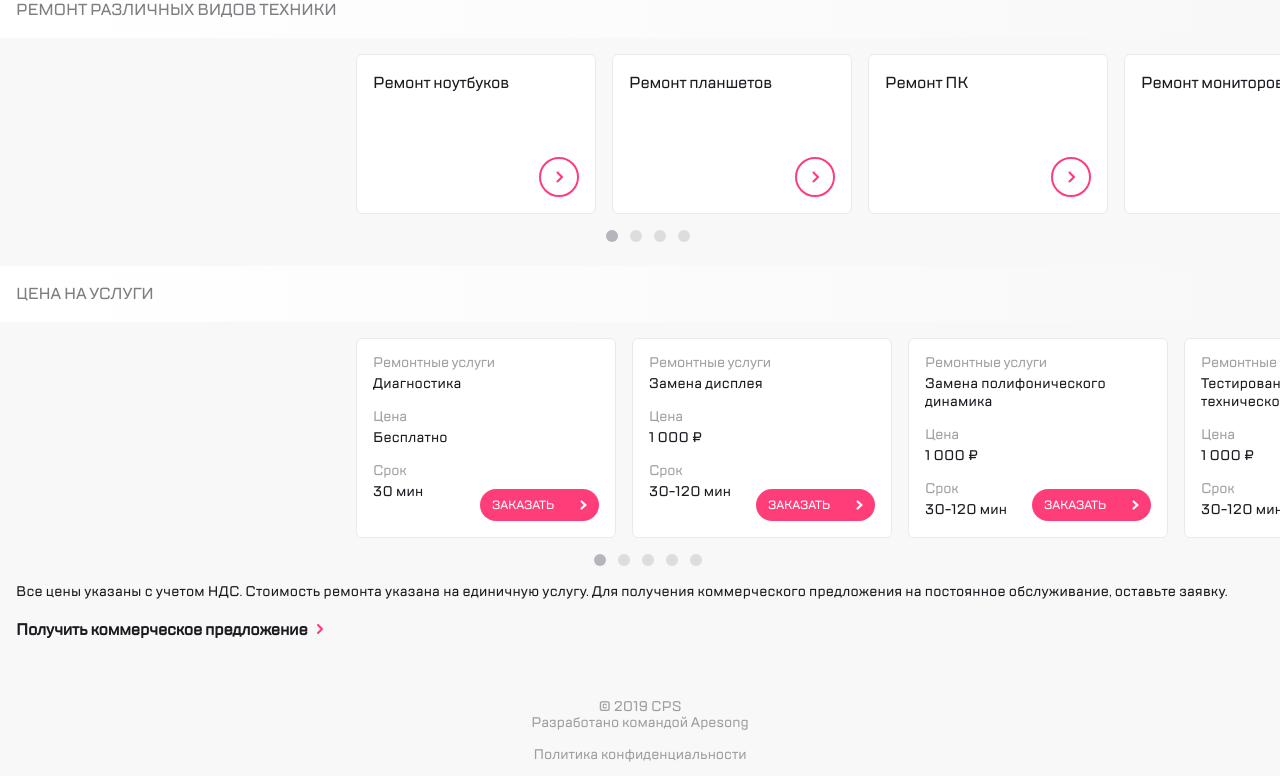
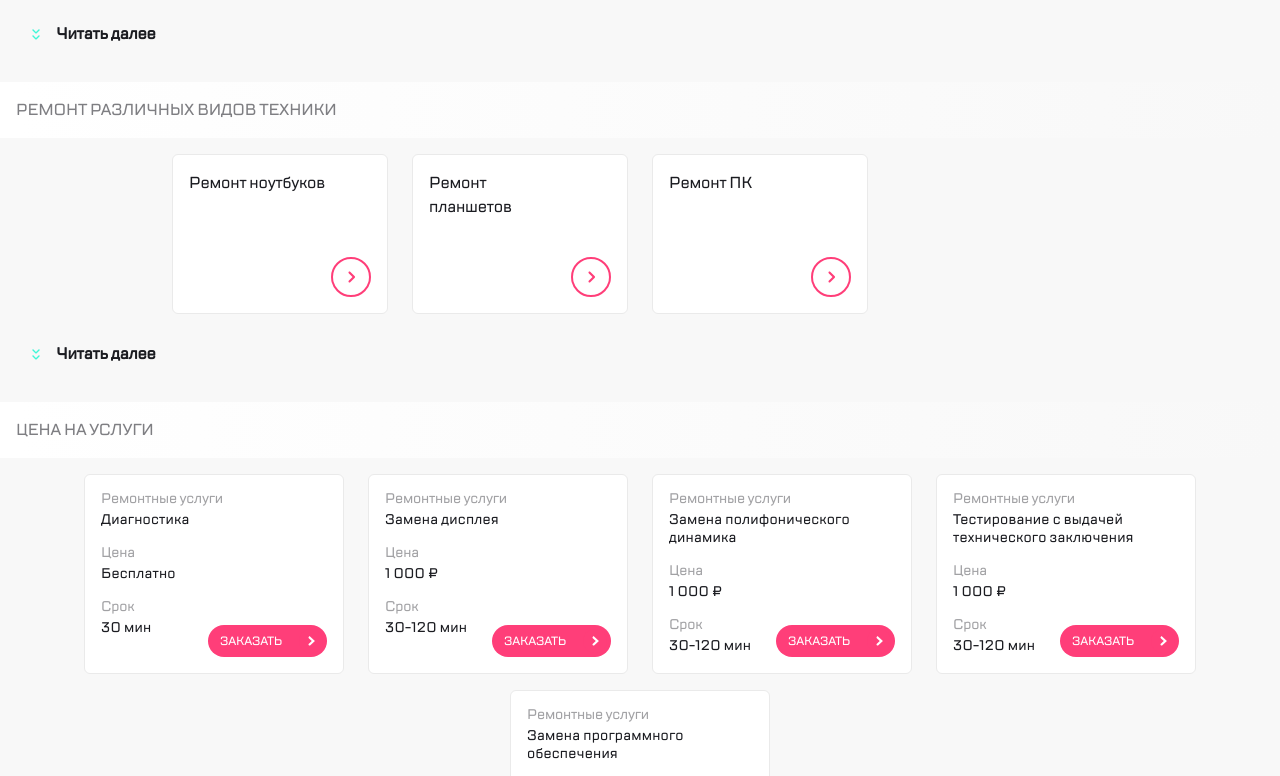
Before and after one commit to Nef-st/cps-layout-mobile-first, a website built with webpack: page src/index.html in a window 1280 px wide. Shown: the part 734-1510 px from the top of the page. Built offline with nearby package versions, Linux system fonts and the light colour scheme.

Commit message:
update read more list

```diff
--- a/src/index.html
+++ b/src/index.html
@@ -180,9 +180,7 @@
                 <br />
               </div>
             </div>
-            <div
-              class="about-us--button read-more__button button button--name--read-more"
-            >
+            <div class="button button--name--read-more">
               <img
                 wight="24px"
                 height="24px"
@@ -196,7 +194,6 @@
           <img
             class="about-us--img"
             width="100%"
-            height="auto"
             src="./img/logo-photo.png"
             alt="photo"
           />
@@ -208,7 +205,7 @@
             </p>
           </header>
           <div class="slider__container slider__container--brands">
-            <div class="slider">
+            <div class="slider read-more__list">
               <div class="slider__item brands__item">
                 <a class="brands__item--link" href="#">
                   <img
@@ -269,7 +266,7 @@
                   <img src="./img/button-go.svg" alt="go" />
                 </a>
               </div>
-              <div class="slider__item brands__item">
+              <div class="slider__item brands__item hidden">
                 <a class="brands__item--link" href="#">
                   <img
                     src="./img/logo-acer.png"
@@ -279,7 +276,7 @@
                   <img src="./img/button-go.svg" alt="go" />
                 </a>
               </div>
-              <div class="slider__item brands__item">
+              <div class="slider__item brands__item hidden">
                 <a class="brands__item--link" href="#">
                   <img
                     src="./img/logo-sony.png"
@@ -289,6 +286,15 @@
                   <img src="./img/button-go.svg" alt="go" />
                 </a>
               </div>
+            </div>
+            <div class="button button--name--read-more">
+              <img
+                wight="24px"
+                height="24px"
+                src="./img/button-expand.svg"
+                alt="|"
+              />
+              <p>Читать далее</p>
             </div>
             <div class="slider__pagination">
               <span class="slider__dot"></span>
@@ -307,7 +313,7 @@
             <p class="section-header--text">Ремонт различных видов техники </p>
           </header>
           <div class="slider__container slider__container--techniques">
-            <div class="slider technique__list">
+            <div class="slider technique__list read-more__list">
               <div class="slider__item technique__list--item">
                 <a href="#" class="technique__list--link">
                   <div class="technique__list--text">Ремонт ноутбуков </div>
@@ -341,7 +347,7 @@
                   />
                 </a>
               </div>
-              <div class="slider__item technique__list--item">
+              <div class="slider__item technique__list--item hidden">
                 <a href="#" class="technique__list--link">
                   <div class="technique__list--text">Ремонт мониторов </div>
                   <img
@@ -359,13 +365,22 @@
               <span class="slider__dot"></span>
               <span class="slider__dot"></span>
             </div>
+            <div class="button button--name--read-more">
+              <img
+                wight="24px"
+                height="24px"
+                src="./img/button-expand.svg"
+                alt="|"
+              />
+              <p>Читать далее</p>
+            </div>
           </div>
         </section>
         <section class="price">
           <header class="section-header">
             <p class="section-header--text">Цена на услуги </p>
           </header>
-          <div class="slider__container slider__container--price-list">
+          <div class="slider__container slider__container--price">
             <div class="slider price__list">
               <div class="slider__item price__list--item">
                 <a href="#" class="price__list--link">
--- a/src/js/components/read-more.js
+++ b/src/js/components/read-more.js
@@ -1,15 +1,17 @@
 class ReadMore {
   constructor(section) {
     this.list = document.querySelector(section)
-    this.button = this.list.querySelector('.read-more__button')
+    this.button = this.list.querySelector('.button--name--read-more')
     this.listElements = this.list.querySelector('.read-more__list')
     this.hiddenElements = this.listElements.querySelectorAll('.hidden')
 
-    this.button.addEventListener('click', this.toggleReadMore.bind(this))
+    this.toggleReadMore = this.toggleReadMore.bind(this)
+
+    this.button.addEventListener('click', this.toggleReadMore)
   }
 
   toggleReadMore() {
-    if (this.hiddenElements[1].style.maxHeight) {
+    if (this.hiddenElements[0].style.maxHeight) {
       this.hideReadMore()
     } else {
       this.showReadMore()
@@ -37,4 +39,4 @@ class ReadMore {
   }
 }
 
-new ReadMore('.about-us')
+export default ReadMore
--- a/src/js/index.js
+++ b/src/js/index.js
@@ -1,11 +1,16 @@
 import Slider from './components/slider'
 import './components/burger'
-import './components/read-more'
+import ReadMore from './components/read-more'
 
 import '../scss/style.scss'
 
 const sliders = {}
+const readMoreLists = {}
 
 sliders['brands'] = new Slider('.slider__container--brands')
 sliders['techniques'] = new Slider('.slider__container--techniques')
-sliders['priceList'] = new Slider('.slider__container--price-list')
+sliders['priceList'] = new Slider('.slider__container--price')
+
+readMoreLists['about-us'] = new ReadMore('.about-us')
+readMoreLists['brands'] = new ReadMore('.slider__container--brands')
+readMoreLists['technique'] = new ReadMore('.slider__container--techniques')
--- a/src/scss/blocks/brands.scss
+++ b/src/scss/blocks/brands.scss
@@ -5,10 +5,9 @@
   margin-bottom: 24px;
   overflow: hidden;
   width: 100%;
-  height: 196px;
 
   &__item--link {
-    width: 240px;
+    width: 216px;
     height: 72px;
     box-sizing: border-box;
     display: flex;
--- a/src/scss/blocks/price.scss
+++ b/src/scss/blocks/price.scss
@@ -5,7 +5,7 @@
   &__list {
     display: flex;
     &--item {
-      width: 260px !important;
+      width: 260px;
     }
     &--text {
       font-family: 'TT Lakes';
--- a/src/scss/blocks/technique.scss
+++ b/src/scss/blocks/technique.scss
@@ -14,7 +14,7 @@
       display: flex;
       align-items: flex-start;
       justify-content: space-between;
-      width: 240px;
+      width: 216px;
       height: 160px;
       padding: 16px;
       background: $bgColorAdditional;
--- a/src/scss/components/slider.scss
+++ b/src/scss/components/slider.scss
@@ -2,17 +2,31 @@
   padding-left: 16px;
   position: relative;
   width: 100%;
-  max-width: 600px;
-  margin: 0 auto;
+  @media (min-width: 768px) {
+    padding-left: 24px;
+  }
+  & .button--name--read-more {
+    display: none;
+    @media (min-width: 768px) {
+      display: flex;
+    }
+  }
 
   .slider {
     display: flex;
     transition: transform 0.5s ease;
+    @media (min-width: 768px) {
+      flex-wrap: wrap;
+      justify-content: center;
+    }
 
     &__item {
       margin-right: 16px;
-      width: 100%;
       box-sizing: border-box;
+      @media (min-width: 768px) {
+        margin-right: 24px;
+        margin-bottom: 16px;
+      }
     }
 
     &__pagination {
@@ -20,6 +34,9 @@
       justify-content: center;
       column-gap: 12px;
       margin-top: 16px;
+      @media (min-width: 768px) {
+        display: none;
+      }
     }
     &__dot {
       cursor: pointer;
```
